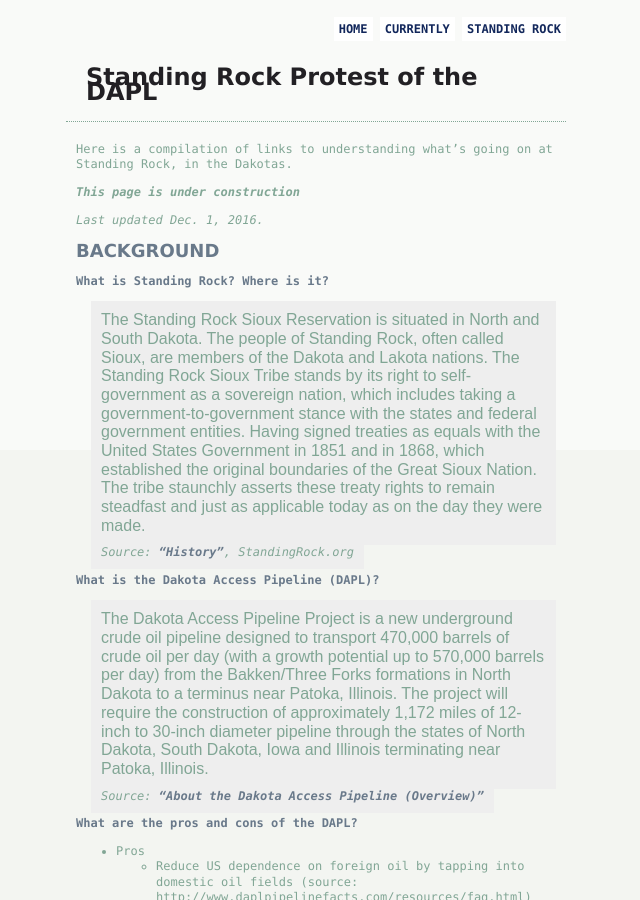
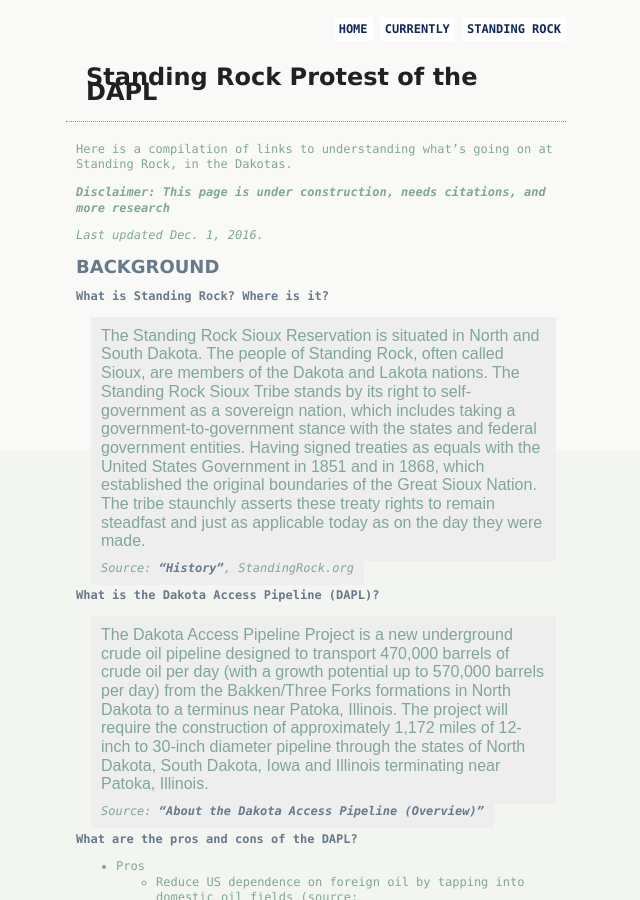
Before and after one commit to diliaur/diliaur.github.io, a Jekyll site: the page built from standingrock.md, in a window 1280 px wide. Shown: the whole page, without its empty margins (324-964 px from the left). Built offline with Jekyll 4.4.1, drawn with Linux system fonts in a browser that asks for light colours; nearby versions of some CDN libraries; Markdown is read by kramdown in place of the engine named in the settings.

Commit message:
make change to disclaimer

```diff
--- a/standingrock.md
+++ b/standingrock.md
@@ -5,7 +5,7 @@
 
 Here is a compilation of links to understanding what's going on at Standing Rock, in the Dakotas.
 
-***This page is under construction***
+***Disclaimer: This page is under construction, needs citations, and more research***
 
 <i>Last updated Dec. 1, 2016.</i>
 
```
